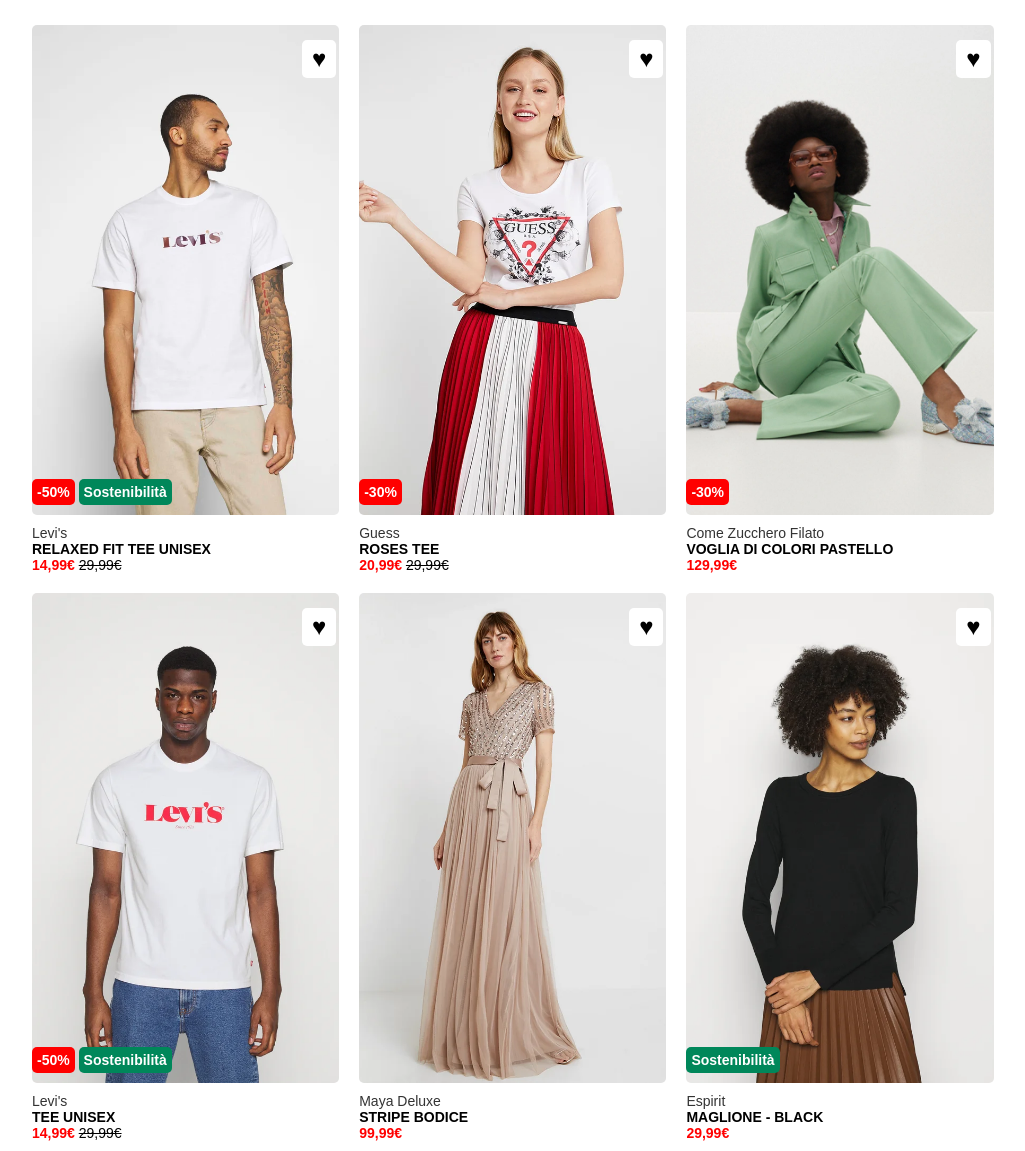
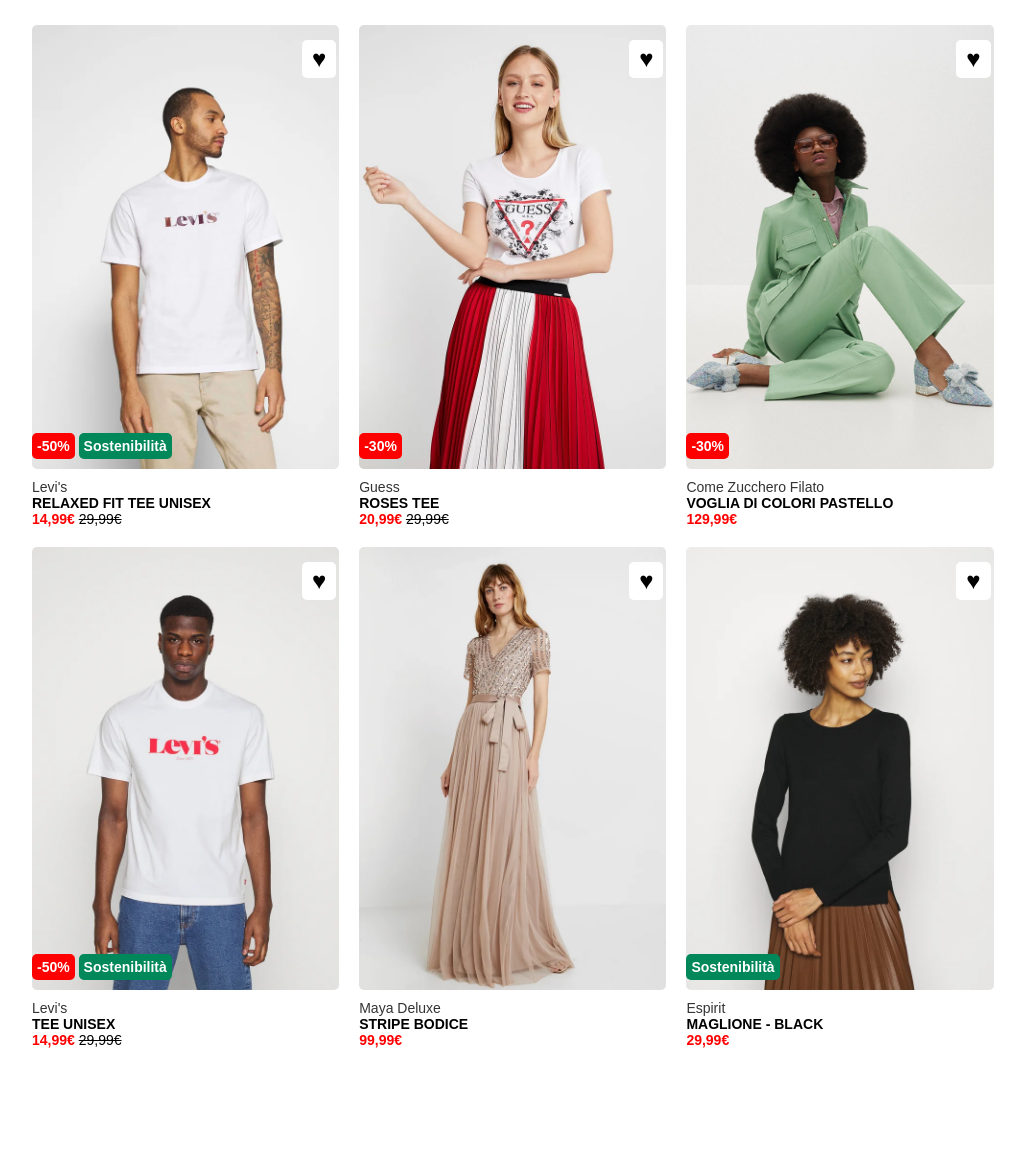
Before and after one commit to Sara-Barbi/html-css-boolando, a plain HTML site: page index.html in a window 1280 px wide. Shown: the whole page, without its empty margins (106-1131 px from the left). After the commit the page ends 1058 px from the top, so only its background shows below. Drawn offline with Linux system fonts and the light colour scheme.

Commit message:
img.come.contenuto

```diff
--- a/index.html
+++ b/index.html
@@ -12,6 +12,8 @@
 
         <div class="articolo">
                 <div class="a">
+                    <img src="./img/img/1.webp" alt="" class="bef">
+                    <img src="./img/img/1b.webp" alt="" class="af">
                     <div class="like">
                         &hearts;
                     </div>
@@ -26,7 +28,9 @@
         </div>
 
         <div class="articolo">
-                <div class="b">
+                <div class="a">
+                    <img src="./img/img/2.webp" alt="" class="bef">
+                    <img src="./img/img/2b.webp" alt="" class="af">
                     <div class="like">&hearts;</div>
                     <div class="info">
                         <span class="discount">-30%</span>
@@ -38,7 +42,9 @@
         </div>
 
         <div class="articolo">
-                <div class="c">
+                <div class="a">
+                    <img src="./img/img/3.webp" alt="" class="bef">
+                    <img src="./img/img/3b.webp" alt="" class="af">
                     <div class="like">&hearts;</div>
                     <div class="info">
                         <span class="discount">-30%</span>
@@ -50,7 +56,9 @@
         </div>
 
         <div class="articolo">
-                <div class="d">
+                <div class="a">
+                    <img src="./img/img/4.webp" alt="" class="bef">
+                    <img src="./img/img/4b.webp" alt="" class="af">
                     <div class="like">&hearts;</div>
                     <div class="info">
                         <span class="discount">-50%</span>
@@ -63,7 +71,9 @@
         </div>
 
         <div class="articolo">
-                <div class="e">
+                <div class="a">
+                    <img src="./img/img/5.webp" alt="" class="bef">
+                    <img src="./img/img/5b.webp" alt="" class="af">
                     <div class="like">&hearts;</div>
                 </div>
             <div class="brand">Maya Deluxe</div>
@@ -72,7 +82,9 @@
         </div>
 
         <div class="articolo">
-                <div class="f">
+                <div class="a">
+                    <img src="./img/img/6.webp" alt="" class="bef">
+                    <img src="./img/img/6b.webp" alt="" class="af">
                     <div class="like">&hearts;</div>
                     <div class="info">
                         <span class="sosten">Sostenibilità</span>
--- a/style.css
+++ b/style.css
@@ -25,61 +25,22 @@
 }
 .a{
     position: relative;
-    height: 490px;
     margin-bottom: 10px;
-    background-size: cover;
-    background-position: center;
-    background-image: url(./img/img/1.webp);
 }
-.b{
-    position: relative;
-    height: 490px;
-    margin-bottom: 10px;
-    background-size: cover;
-    background-position: center;
-    background-image: url(./img/img/2.webp);
-}
-
-.c{
-    position: relative;
-    height: 490px;
-    margin-bottom: 10px;
-    background-size: cover;
-    background-position: center;
-    background-image: url(./img/img/3.webp);
-
+.bef{
+    width: 100%;
+    display:block;
 
 }
-.d {
-    position: relative;
-    height: 490px;
-    margin-bottom: 10px;
-    background-size: cover;
-    background-position: center;
-    background-image: url(./img/img/4.webp);
-
-
+.af{
+    width: 100%;
+    display: none;
 }
-.e{
-    position: relative;
-    height: 490px;
-    margin-bottom: 10px;
-    background-size: cover;
-    background-position: center;
-    background-image: url(./img/img/5.webp);
-
-
+.a:hover .af{
+    display: block;
 }
-
-.f{
-    position: relative;
-    height: 490px;
-    margin-bottom: 10px;
-    background-size: cover;
-    background-position: center;
-    background-image: url(./img/img/6.webp);
-
-
+.a:hover .bef{
+    display: none;
 }
 
 .like {
```
